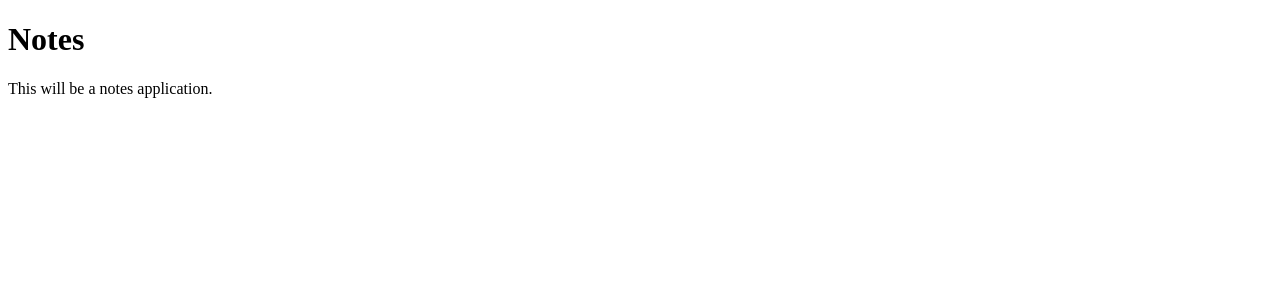
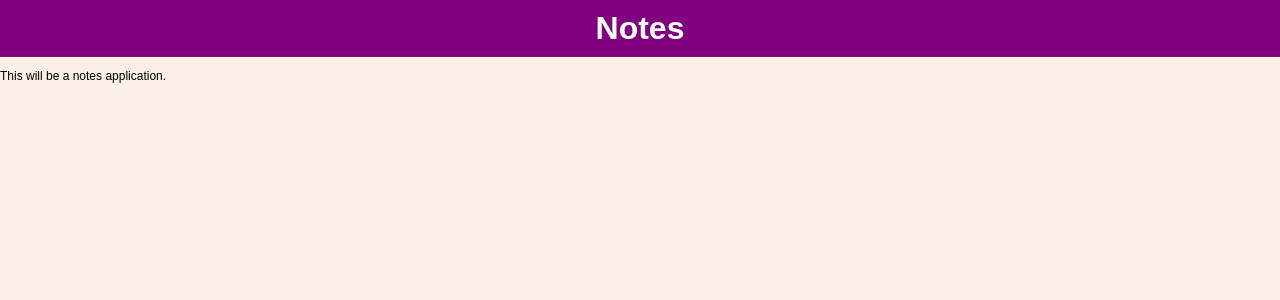
Before and after one commit to rtoal/notes, a Python web app: template templates/main.html in a window 1280 px wide. Shown: the top 300 px of the page. Run offline with Jinja, Linux system fonts and the light colour scheme; the template is opened without the code that fills it, so the values that code supplies are empty.

Commit message:
Placeholder CSS

```diff
--- a/app.yaml
+++ b/app.yaml
@@ -8,7 +8,8 @@ handlers:
 - url: /favicon\.ico
   static_files: favicon.ico
   upload: favicon\.ico
-
+- url: /styles
+  static_dir: resources
 - url: .*
   script: main.app
 
--- /dev/null
+++ b/resources/notes.css
@@ -0,0 +1,18 @@
+body {
+  margin: 0;
+  background-color: linen;
+  font-family: Arial;
+}
+
+h1 {
+  background-color: purple;
+  color: white;
+  font-size: 32px;
+  margin: 0;
+  padding: 10px 0;
+  text-align: center;
+}
+
+p {
+  font-size: 12px;
+}
--- a/templates/main.html
+++ b/templates/main.html
@@ -3,6 +3,7 @@
   <head>
     <meta charset="utf-8">
     <title>Notes!</title>
+    <link rel="stylesheet" href="styles/notes.css">
   </head>
   <body>
     <h1>Notes</h1>
```
